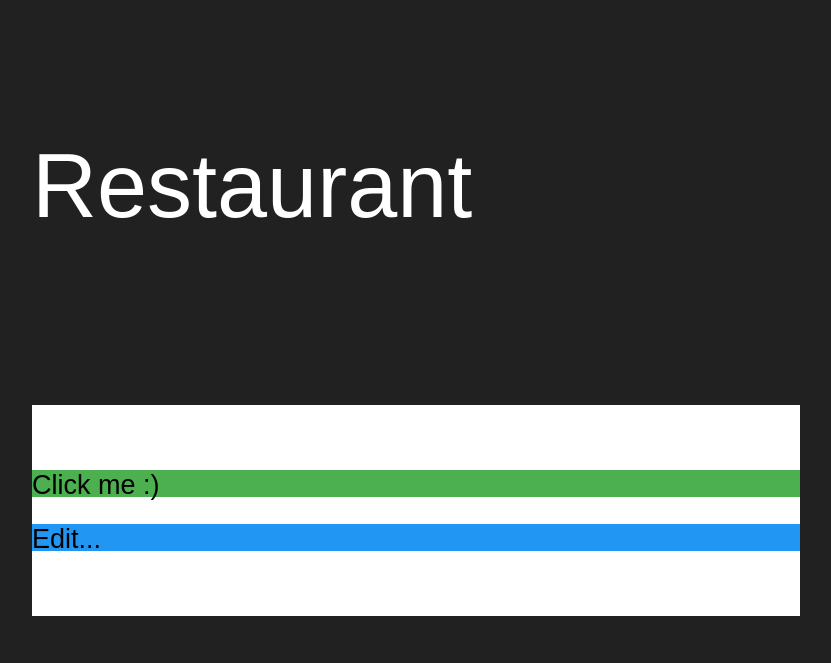
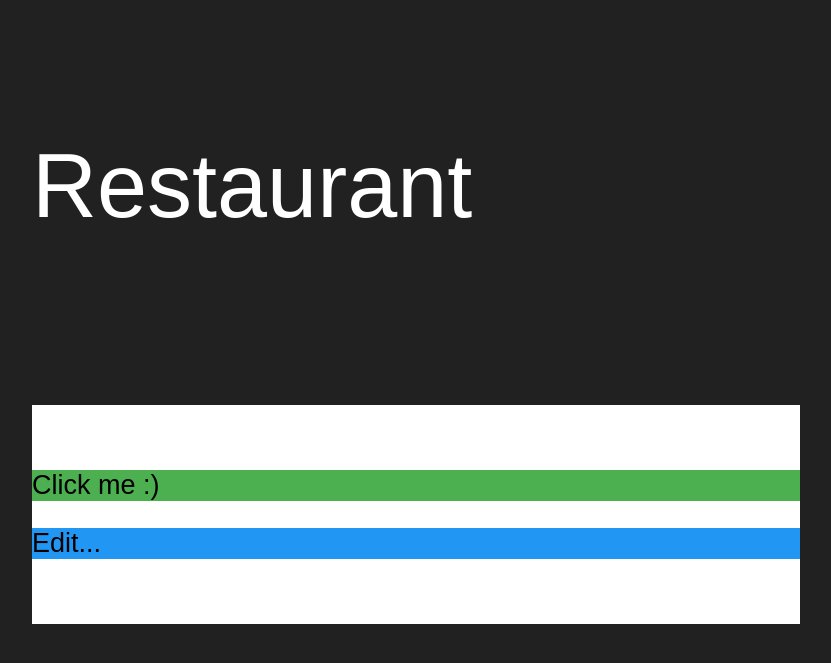
Before and after one commit to wenyuzhao/wenyuzhao.github.io, a Jekyll site: the page built from restaurant.html, in a window 1280 px wide. Shown: the top 663 px of the page, without its empty margins (224-1055 px from the left). Built offline with Jekyll 4.4.1, drawn with Linux system fonts in a browser that asks for light colours; Markdown is read by kramdown in place of the engine named in the settings.

Commit message:
Update restaurant.html

```diff
--- a/restaurant.html
+++ b/restaurant.html
@@ -11,7 +11,6 @@
         margin-top: 1em;
         margin-bottom: 1em;
         width: inherit;
-        height: 1em;
         background: #4CAF50;
         color: black;
     }
@@ -22,7 +21,6 @@
         margin-top: 1em;
         margin-bottom: 1em;
         width: inherit;
-        height: 1em;
         background: #2196F3;
         color: black;
         overflow: hidden;
@@ -35,7 +33,6 @@
         margin-top: 0em;
         margin-bottom: 0em;
         width: inherit;
-        height: 1em;
         background: #2196F3;
         color: black;
     }
@@ -49,14 +46,14 @@
         left: 0;
         top: 0;
         width: 80%;
-        height: 1em;
+        height: 1.5em;
     }
     .btn {
         position: absolute;
         right: 0;
         top: 0;
         width: 20%;
-        height: 1em;
+        height: 2.5em;
     }
 </style>
 
@@ -110,7 +107,6 @@
     function showDataPanel(e) {
         var dom = e.parentNode;
         var len = Number.parseInt(window.localStorage.restaurant_size || 0);
-        dom.style.height = (len + 2) + "em";
         setPanel(dom);
     }
 
```
